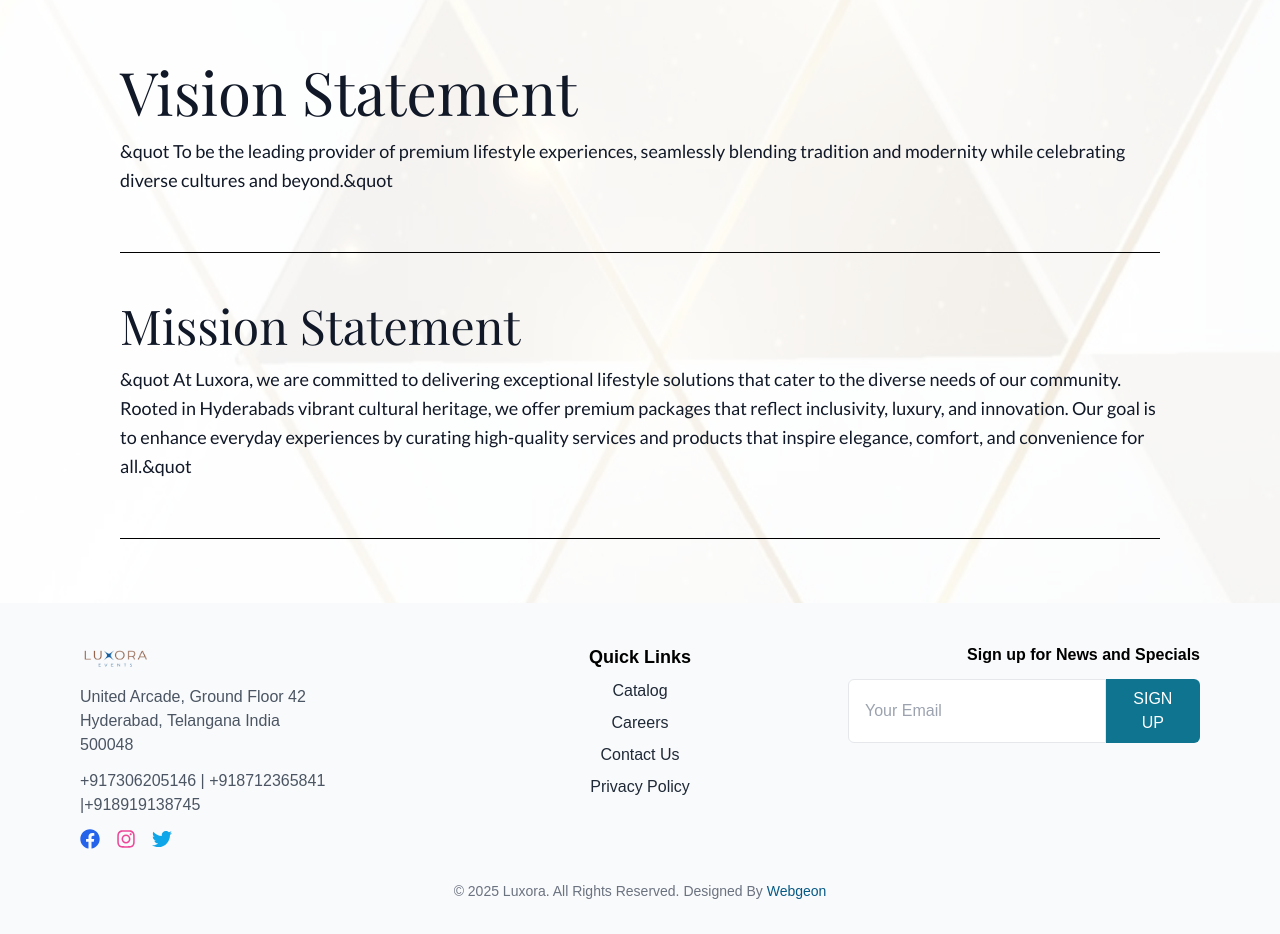
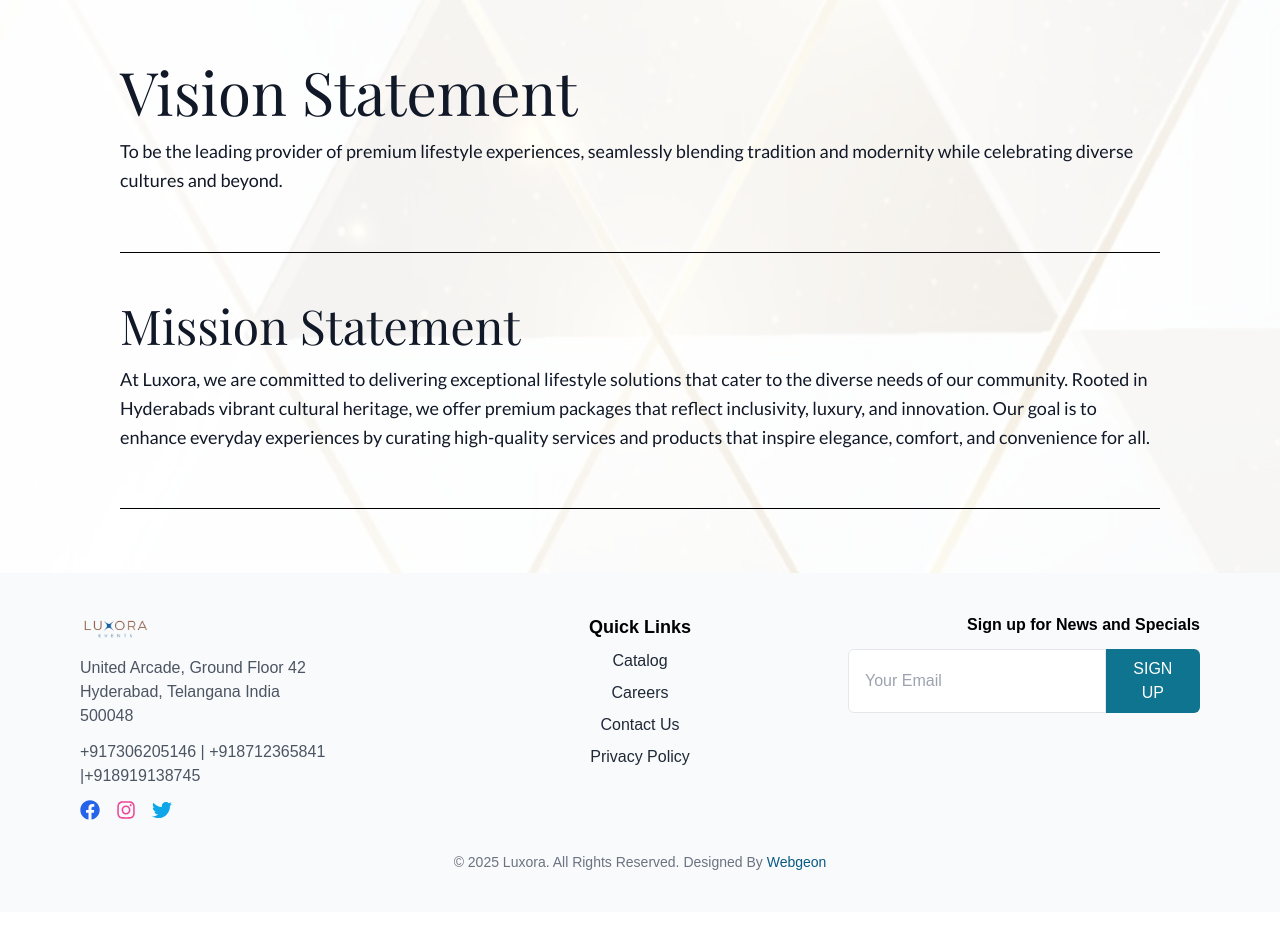
Before and after one commit to Abhijith9400/luxora, a Next.js app: page /about in a window 1280 px wide. Shown: the part 1300-2234 px from the top of the page. After the commit the page ends 2212 px from the top, so only its background shows below. Built offline with nearby package versions, Linux system fonts and the light colour scheme.

Commit message:
latest Update

```diff
--- a/pages/about.tsx
+++ b/pages/about.tsx
@@ -125,7 +125,7 @@ Join us in redefining luxury—the Luxora way!
         >
           <h2 className="text-4xl md:text-6xl font-playfair mb-4">Vision Statement</h2>
           <p className="text-lg leading-relaxed font-lato">
-          &quot To be the leading provider of premium lifestyle experiences, seamlessly blending tradition and modernity while celebrating diverse cultures and beyond.&quot
+           To be the leading provider of premium lifestyle experiences, seamlessly blending tradition and modernity while celebrating diverse cultures and beyond.
           </p>
 
           <div className="w-full h-[1px] bg-black mt-14"></div>
@@ -141,7 +141,7 @@ Join us in redefining luxury—the Luxora way!
         >
           <h2 className="text-4xl md:text-5xl font-playfair mb-4">Mission Statement</h2>
           <p className="text-lg leading-relaxed font-lato">
-          &quot At Luxora, we are committed to delivering exceptional lifestyle solutions that cater to the diverse needs of our community. Rooted in Hyderabads vibrant cultural heritage, we offer premium packages that reflect inclusivity, luxury, and innovation. Our goal is to enhance everyday experiences by curating high-quality services and products that inspire elegance, comfort, and convenience for all.&quot         </p>
+           At Luxora, we are committed to delivering exceptional lifestyle solutions that cater to the diverse needs of our community. Rooted in Hyderabads vibrant cultural heritage, we offer premium packages that reflect inclusivity, luxury, and innovation. Our goal is to enhance everyday experiences by curating high-quality services and products that inspire elegance, comfort, and convenience for all.        </p>
 
           <div className="w-full h-[1px] bg-black mt-14"></div>
         </motion.div>
```
